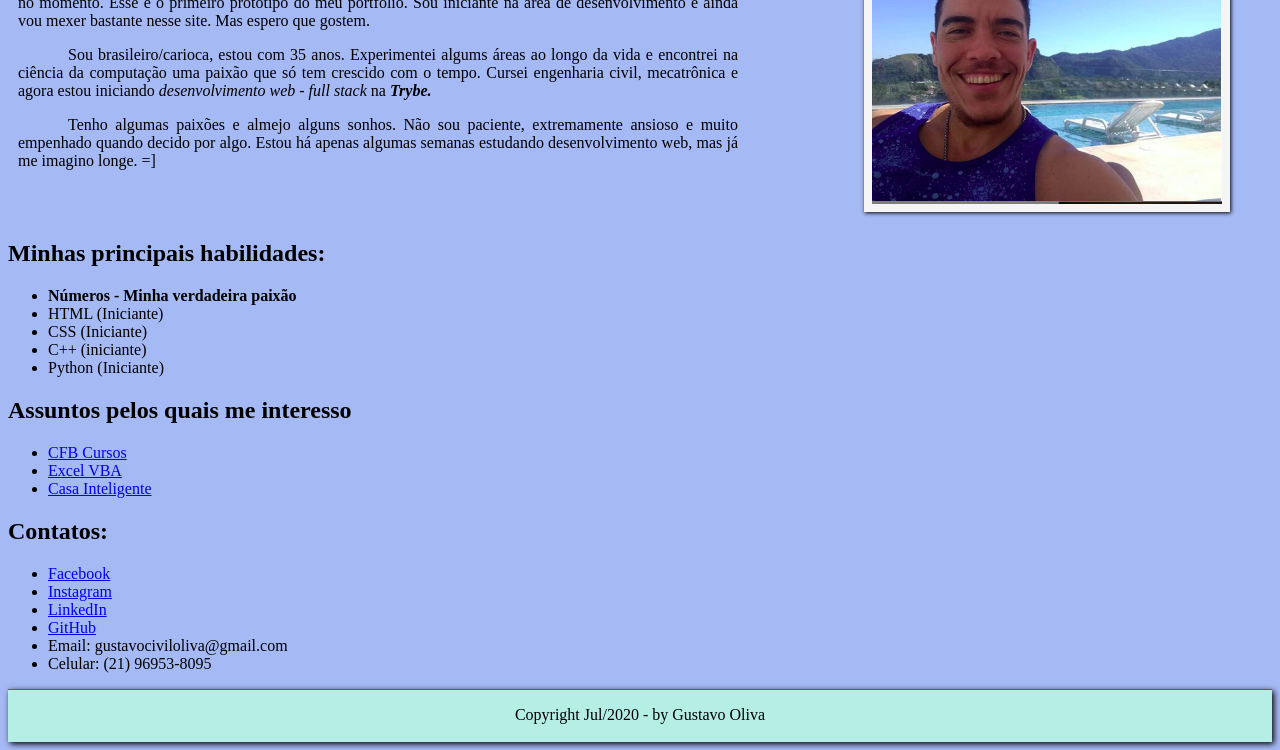
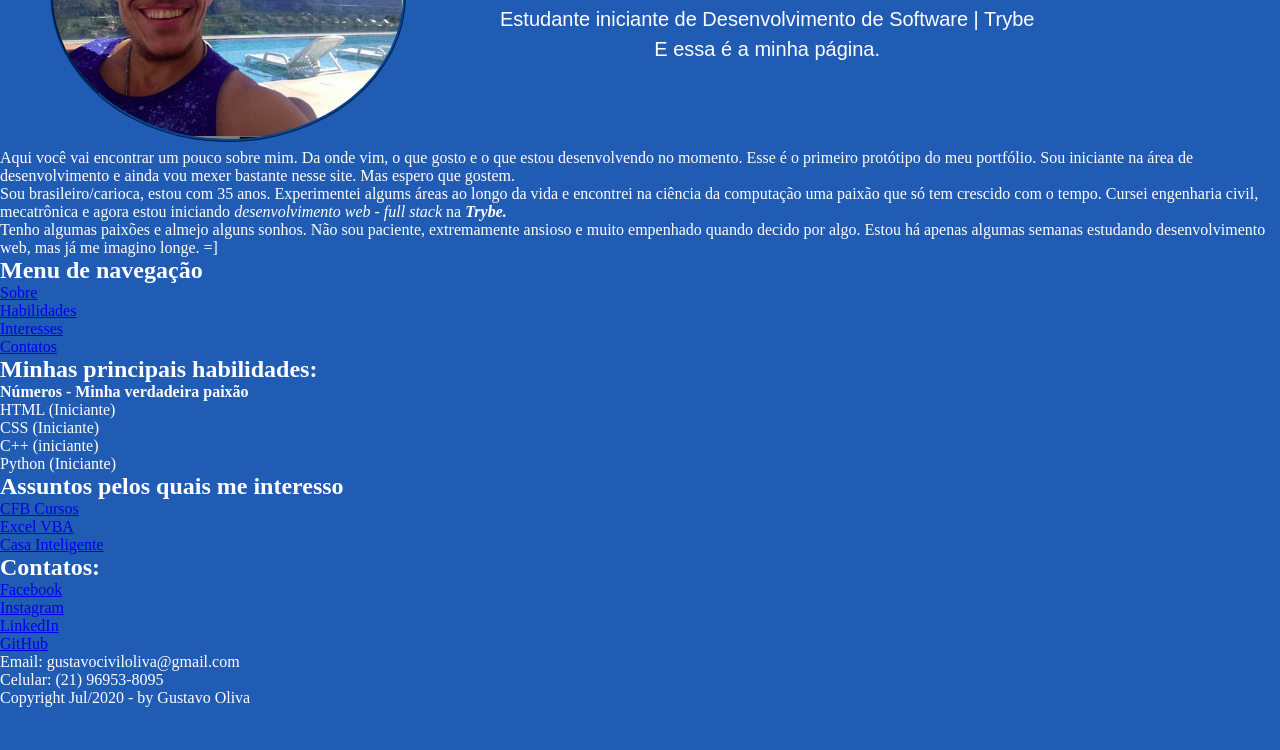
Before and after one commit to TGus17/gustavo-oliva-github-io, a website: page index.html in a window 1280 px wide. Shown: the part 151-901 px from the top of the page. After the commit the page ends 858 px from the top, so only its background shows below. Drawn offline with Linux system fonts and the light colour scheme.

Commit message:
Alterando posição/estilo da foto e cabeçalho

```diff
--- a/estilo.css
+++ /dev/null
@@ -1,84 +0,0 @@
-@charset "UTF-8";
-@import url('https://fonts.googleapis.com/css2?family=Bubblegum+Sans&display=swap');
-
-/* Formatação do corpo */
-body {
-    background-color: rgb(165, 185, 245);
-}
-
-/* Formatação do Cabeçalho */
-header#cabecalho {
-    height: 350px;
-}
-
-header#cabecalho h1 {
-    font-family: 'Bubblegum Sans', cursive;
-    color: blue;
-    padding-left: 10px;
-}
-header#cabecalho h2 {
-    padding-left: 10px;
-}
-
-header#cabecalho p {
-    display: block;
-    width: 720px;
-    text-indent: 50px;
-    text-align: justify;
-    padding-left: 10px;
-}
-
-/* Formatação da Foto */
-header#cabecalho img#foto {
-    position: absolute;
-    top: 60px;
-    right: 50px;
-    border: 8px solid whitesmoke;
-    box-shadow: 1px 1px 4px;
-}
-
-/* Formatação do Menu */
-nav#menu {
-    display: block;
-}
-
-nav#menu h2 {
-    display: none;
-}
-
-nav#menu ul {
-    list-style: none;
-    text-transform: uppercase;
-    position: absolute;
-    top: -20px;
-    right: 50px;
-}
-
-nav#menu li {
-    display: inline-block;
-    background-color: #dddddd;
-    padding: 10px;
-    margin: 2px;
-    border: 1px solid rgb(37, 37, 41);
-    border-radius: 5%;
-    transition: background-color 1s;
-}
-
-nav#menu li:hover {
-    background-color: #606060;
-}
-nav#menu a {
-    color: black;
-    text-decoration: none;
-}
-nav#menu a:hover {
-    color: #ffffff;
-}
-
-footer#rodape {
-    display: block;
-    text-align: center;
-    border-top: 1px solid #606060;
-    background-color: rgb(180, 238, 228);
-    box-shadow: 2px 2px 6px;
-    padding-bottom: 2px;
--- a/index.html
+++ b/index.html
@@ -3,24 +3,26 @@
 
 <head>
     <meta charset="UTF-8">
-    <meta name="viewport" content="width=device-width, initial-scale=1.0">
     <title>Portfolio Web - Gustavo</title>
-    <link href="estilo.css" rel="stylesheet">
+    <link href="style/style.css" rel="stylesheet">
 </head>
 
 <body>
-    <header id="cabecalho">
-        <h1>Gustavo Oliva da Costa</h1>
-        <h2 id="sobre">Um pouco sobre mim...</h2>
-
-        <img id="foto" src="gustavo.jpg" alt="gustavo em um dia ensolarado" width="350px"/>
+    <header class="inicial-content">
+        <img class="foto" src="image/gustavo.jpg" alt="gustavo em um dia ensolarado"/>
+        <div class="text-inicial">
+            <h2>Prazer, eu sou o</h2>
+            <h1>Gustavo Oliva da Costa</h1>
+            <p>Estudante iniciante de Desenvolvimento de Software | Trybe</p>
+            <p>E essa é a minha página.</p>
+        </div>
+    </header>
 
         <p>Aqui você vai encontrar um pouco sobre mim. Da onde vim, o que gosto e o que estou desenvolvendo no momento. Esse é o primeiro protótipo do meu portfólio. Sou iniciante na área de desenvolvimento e ainda vou mexer bastante nesse site. Mas espero que gostem.</p>
         <p>Sou brasileiro/carioca, estou com 35 anos. Experimentei algums áreas ao longo da vida e encontrei na ciência da computação uma paixão que só tem crescido com o tempo. Cursei engenharia civil, mecatrônica e agora estou iniciando <i>desenvolvimento web - full stack </i>na <i><b>Trybe.</b></i></p>
         <p>Tenho algumas paixões e almejo alguns sonhos. Não sou paciente, extremamente ansioso e muito empenhado quando decido por algo. Estou há apenas algumas semanas estudando desenvolvimento web, mas já me imagino longe. =]</p>
-    </header>
 
-    <nav id="menu">
+    <div>
         <h2>Menu de navegação</h2>
             <ul>
                 <li><a href="#sobre">Sobre</a></li>
@@ -28,9 +30,9 @@
                     <li><a href="#interesses">Interesses</a></li>
                     <li><a href="#rodape">Contatos</a></li>
             </ul>
-    </nav>
+    </div>
 
-    <h2 id="habil">Minhas principais habilidades:</h2>
+    <h2>Minhas principais habilidades:</h2>
         <ul>
             <lI><a href=></a><strong>Números - Minha verdadeira paixão</strong></lI>
             <li><a href=></a>HTML (Iniciante)</li>
@@ -39,7 +41,7 @@
             <li><a href=></a>Python (Iniciante)</li>
         </ul>
 
-    <h2 id="interesses">Assuntos pelos quais me interesso</h2>
+    <h2>Assuntos pelos quais me interesso</h2>
         <ul>
             <li><a href="https://www.youtube.com/channel/UCqHIWCQSq0yeE-1nbcRnt2w" target="_blank">CFB Cursos</a></li>
             <li><a href="https://www.youtube.com/channel/UCx8AQ8ml4KXATZJbNBeLAkg" target="_blank">Excel VBA</a></li>
@@ -56,7 +58,7 @@
         <li>Celular: (21) 96953-8095</li>
     </ul>
 
-    <footer id="rodape">
+    <footer>
         <p>Copyright Jul/2020 - by Gustavo Oliva<br></p>
     </footer>
 
--- /dev/null
+++ b/style/style.css
@@ -0,0 +1,122 @@
+@charset "UTF-8";
+@import url('https://fonts.googleapis.com/css2?family=Bubblegum+Sans&display=swap');
+
+/* Formatação do Cabeçalho */
+
+* {
+    margin: 0px;
+    padding: 0px;
+}
+
+body {
+    color: #ffffff;
+    background-color: rgb(32, 91, 180);
+}
+
+header.inicial-content {
+    height: 300px;
+}
+
+img.foto {
+    position: absolute;
+    border-radius: 100%;
+    width: 350px;
+    margin-left: 50px;
+    border: 3px ridge rgb(4, 70, 145);
+}
+
+.text-inicial {
+    position: absolute;
+    display: inline-block;
+    margin-left: 500px;
+    margin-top: 50px;
+    font-family: Arial, Helvetica, sans-serif;
+    text-align: center;
+}
+
+.text-inicial h1 {
+    font-family: 'Bubblegum Sans', cursive;
+    margin: 20px 0px;
+}
+
+.text-inicial p {
+    line-height: 30px;
+    font-size: 15pt;
+}
+
+/*header.cabecalho {
+    height: 350px;
+}
+
+h1 {
+    font-family: 'Bubblegum Sans', cursive;
+    color: blue;
+    padding-left: 10px;
+}
+.cabecalho h2 {
+    padding-left: 10px;
+}
+
+p.cabecalho {
+    display: block;
+    width: 720px;
+    text-indent: 50px;
+    text-align: justify;
+    padding-left: 10px;
+}
+*/
+/* Formatação da Foto
+img {
+    position: relative;
+    top: 60px;
+    right: 50px;
+    border-radius: 100%;
+}
+*/
+/* Formatação do Menu
+div.menu {
+    display: block;
+}
+
+div.menu h2 {
+    display: none;
+}
+
+div.menu ul {
+    list-style: none;
+    text-transform: uppercase;
+    position: absolute;
+    top: -20px;
+    right: 50px;
+    position: fixed;
+}
+
+div.menu li {
+    display: inline-block;
+    background-color: #dddddd;
+    padding: 10px;
+    margin: 2px;
+    border: 1px solid rgb(37, 37, 41);
+    border-radius: 5%;
+    transition: background-color 1s;
+}
+
+div.menu li:hover {
+    background-color: #606060;
+}
+div.menu a {
+    color: black;
+    text-decoration: none;
+}
+div.menu a:hover {
+    color: #ffffff;
+}
+
+footer.rodape {
+    display: block;
+    text-align: center;
+    border-top: 1px solid #606060;
+    background-color: rgb(180, 238, 228);
+    box-shadow: 2px 2px 6px;
+    padding-bottom: 2px;
+   */
```
Also changed, not shown: image/gustavo.jpg (renamed from gustavo.jpg).
